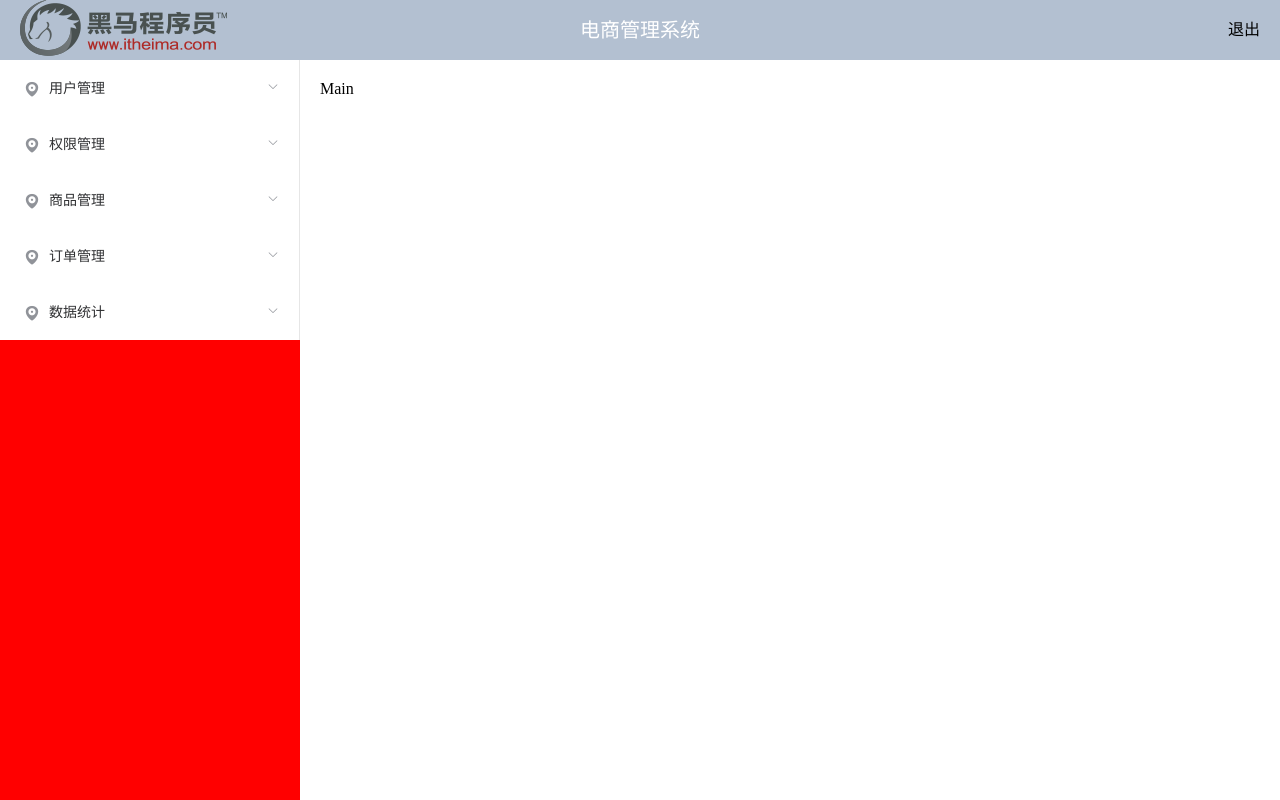
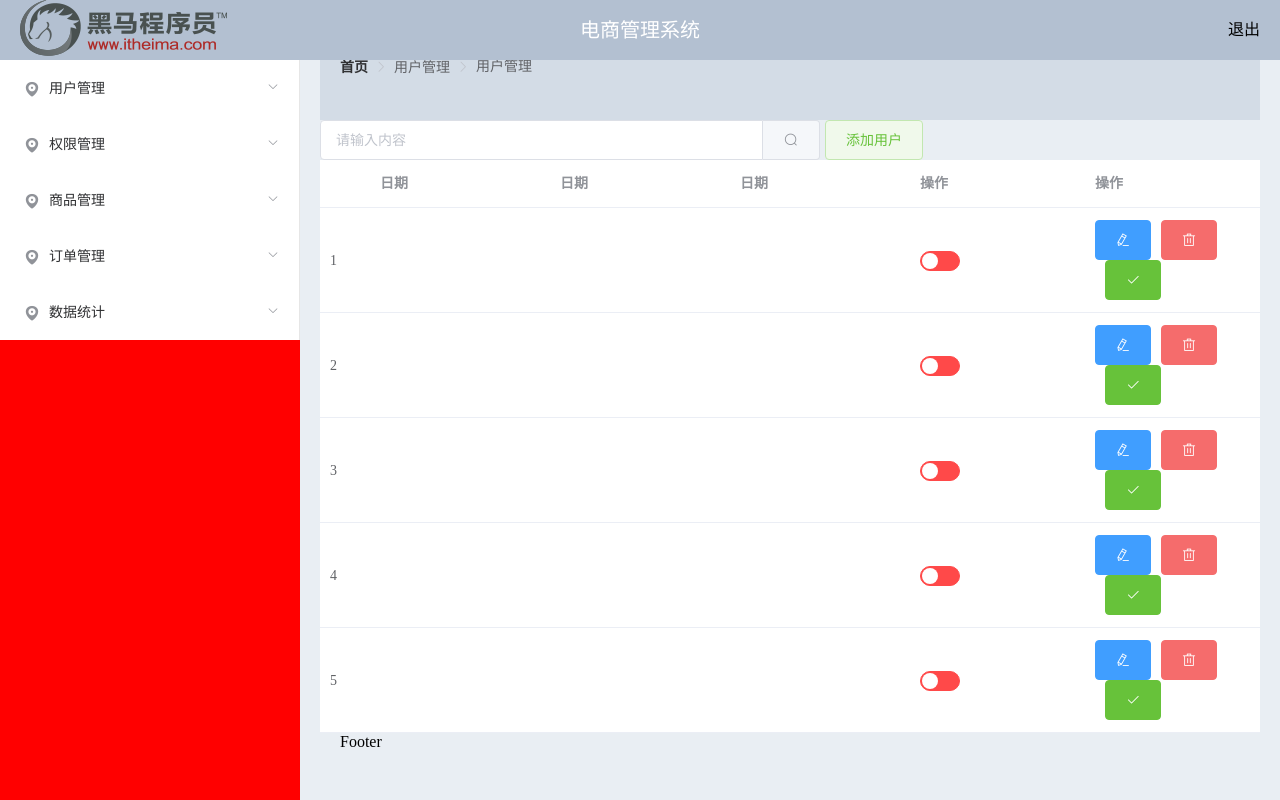
Before and after one commit to HippySir/backgroundSystemExercise, a Vue app: page /#/ in a window 1280 px wide. Built offline with nearby package versions, Linux system fonts and the light colour scheme.

Commit message:
面包屑组件的封装完成和用户管理页面的布局完成

```diff
--- /dev/null
+++ b/src/components/common/breadcrums.vue
@@ -0,0 +1,21 @@
+<template>
+  <el-breadcrumb separator-class="el-icon-arrow-right">
+    <el-breadcrumb-item :to="{ path: '/' }">首页</el-breadcrumb-item>
+    <el-breadcrumb-item>{{itema}}</el-breadcrumb-item>
+    <el-breadcrumb-item>{{itemb}}</el-breadcrumb-item>
+  </el-breadcrumb>
+</template>
+
+<script>
+export default {
+    data() {
+        return {
+
+        }
+    },
+    props:['itema','itemb'],
+};
+</script>
+
+<style>
+</style>
--- a/src/components/index.vue
+++ b/src/components/index.vue
@@ -79,7 +79,9 @@
           </el-row>
         </el-aside>
         <!-- 右侧 -->
-        <el-main class="main">Main</el-main>
+        <el-main class="main">
+          <router-view></router-view>
+        </el-main>
       </el-container>
     </el-container>
   </div>
@@ -119,9 +121,13 @@ export default {};
       .aside {
         width: "200px";
         background-color: red;
+        padding: 0;
       }
       .main {
+          padding: 0 20px;
+          background-color: #e9eef3;
       }
+
     }
   }
 }
--- /dev/null
+++ b/src/components/users.vue
@@ -0,0 +1,77 @@
+<template>
+  <div class="userBox">
+    <el-container class="userbigbox">
+      <!-- 头部 -->
+      <el-header class="userheader">
+        <breadcrums :itema="'用户管理'" :itemb="'用户管理'"></breadcrums>
+      </el-header>
+      <!-- 中间主体 -->
+      <el-main class="usermain">
+        <!-- 搜索框 -->
+        <div class="searchbox">
+          <el-input placeholder="请输入内容" v-model="input3" class="input-with-select">
+            <el-button slot="append" icon="el-icon-search"></el-button>
+          </el-input>
+          <el-button type="success" plain>添加用户</el-button>
+        </div>
+        <!-- 表格 -->
+        <el-table :data="tableData" style="width: 100%">
+          <el-table-column type="index" width="50"></el-table-column>
+          <el-table-column prop="date" label="日期" width="180"></el-table-column>
+          <el-table-column prop="date" label="日期" width="180"></el-table-column>
+          <el-table-column prop="date" label="日期" width="180"></el-table-column>
+          <el-table-column label="操作">
+            <template >
+              <el-switch  active-color="#13ce66" inactive-color="#ff4949"></el-switch>
+            </template>
+          </el-table-column>
+          <el-table-column label="操作">
+            <template>
+              <el-button type="primary" icon="el-icon-edit"></el-button>
+              <el-button type="danger" icon="el-icon-delete"></el-button>
+              <el-button type="success" icon="el-icon-check"></el-button>
+            </template>
+          </el-table-column>
+        </el-table>
+      </el-main>
+      <!-- 底部 -->
+      <el-footer class="userfooter">Footer</el-footer>
+    </el-container>
+  </div>
+</template>
+
+<script>
+export default {
+  data() {
+    return {
+      tableData: [1,1,1,1,1]
+    };
+  },
+  methods: {
+    handleEdit() {},
+    handleDelete() {}
+  }
+};
+</script>
+
+<style lang="less" scope>
+.userBox {
+  .userbigbox {
+    padding: 0;
+    .userheader {
+      background-color: #d3dce6;
+    }
+    .usermain {
+      padding: 0;
+      .searchbox {
+        .input-with-select {
+          width: 500px;
+          margin-right: 5px;
+        }
+      }
+    }
+    .userfooter {
+    }
+  }
+}
+</style>
--- a/src/main.js
+++ b/src/main.js
@@ -16,6 +16,9 @@ import './assets/css/main.less'
 //导入路由
 import router from './router'
 
+// 将面包屑导航栏注册成为全局组件
+import breadcrums from './components/common/breadcrums.vue'
+Vue.component('breadcrums',breadcrums)
 
 Vue.config.productionTip = false
 
```
Also changed, not shown: src/router.js (+11 -4 lines).
